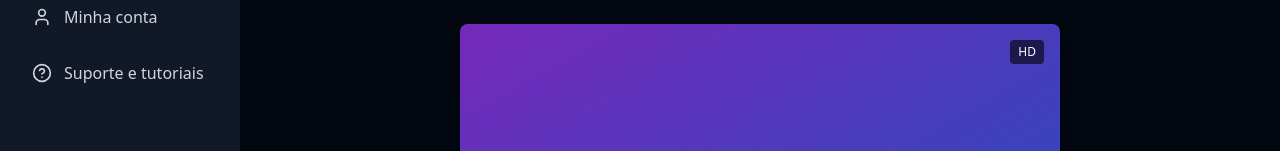
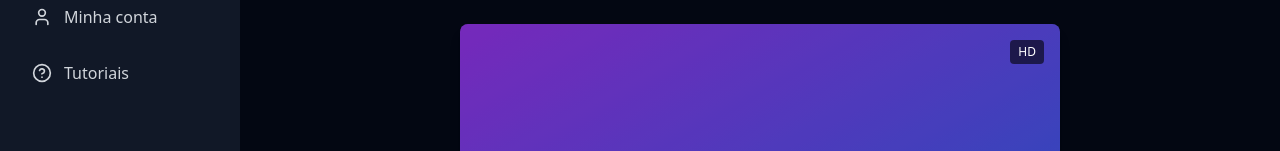
Before and after one commit to gilson954/sistema-rifa, a React (Vite) app: page /dashboard in a window 1280 px wide. Shown: the part 481-632 px from the top of the page. Built offline with nearby package versions, Linux system fonts and the light colour scheme.

Commit message:
Update sidebar to show only 'Tutoriais'

```diff
--- a/src/components/Sidebar.tsx
+++ b/src/components/Sidebar.tsx
@@ -57,8 +57,8 @@ const Sidebar: React.FC<SidebarProps> = ({ onClose }) => {
     },
     {
       icon: HelpCircle,
-      label: 'Suporte e tutoriais',
-      path: '/dashboard/support'
+      label: 'Tutoriais',
+      path: '/dashboard/tutorials'
     }
   ];
 
```
